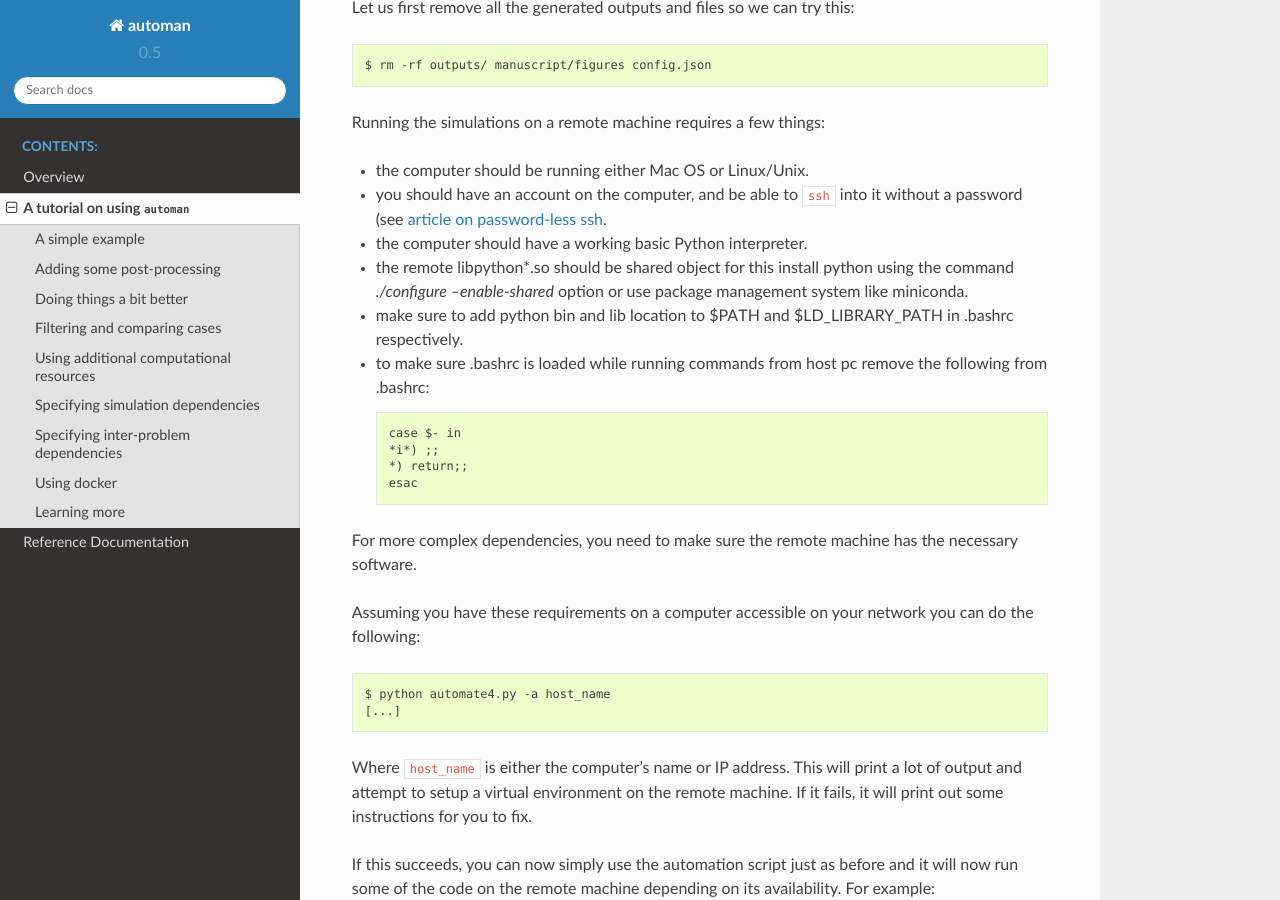
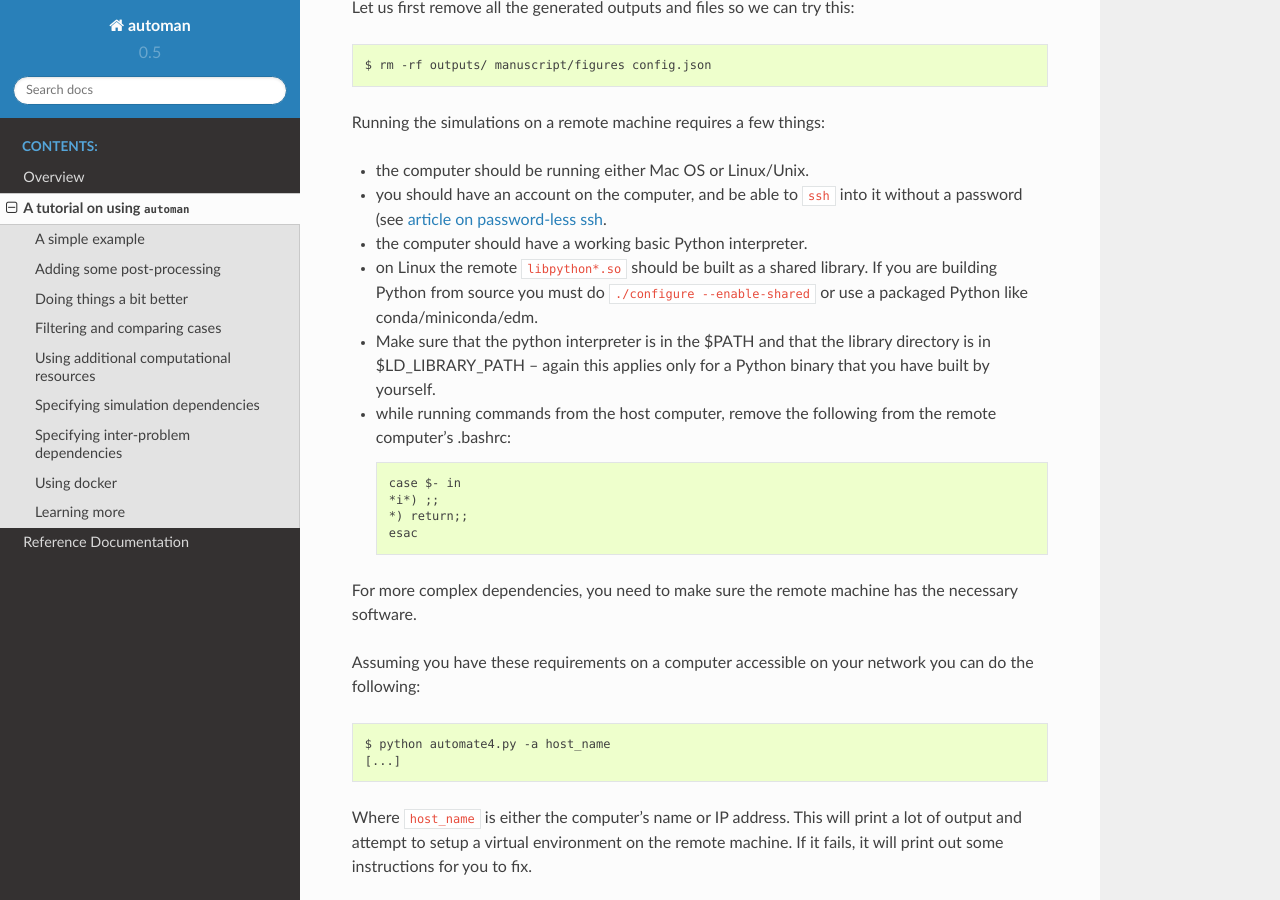
Before and after one commit to pypr/automan, a Sphinx documentation site: the page built from docs/source/tutorial.rst, in a window 1280 px wide and 900 px high, scrolled down 9901 px. Built offline with Sphinx 7.4.7 and the Read the Docs theme 2.0.0, drawn with Linux system fonts in a browser that asks for light colours.

Commit message:
Making required changes as per PR review.

```diff
--- a/docs/source/tutorial.rst
+++ b/docs/source/tutorial.rst
@@ -477,9 +477,14 @@ Running the simulations on a remote machine requires a few things:
   without a password (see `article on password-less ssh
   <http://askubuntu.com/questions/46930/how-can-i-set-up-password-less-ssh-login>`_.
 - the computer should have a working basic Python interpreter.
-- the remote libpython*.so should be shared object for this install python using the command `./configure --enable-shared`       option or use package management system like miniconda.
-- make sure to add python bin and lib location to $PATH and $LD_LIBRARY_PATH in .bashrc respectively.
-- to make sure .bashrc is loaded while running commands from host pc remove the following from .bashrc::
+- on Linux the remote ``libpython*.so`` should be built as a shared library.
+  If you are building Python from source you must do
+  ``./configure --enable-shared`` or use a packaged Python like conda/miniconda/edm.
+- Make sure that the python interpreter is in the $PATH and that the
+  library directory is in $LD_LIBRARY_PATH -- again this applies only for a
+  Python binary that you have built by yourself.
+- while running commands from the host computer, remove the following from the
+  remote computer's .bashrc::
 
    case $- in
    *i*) ;;
```
